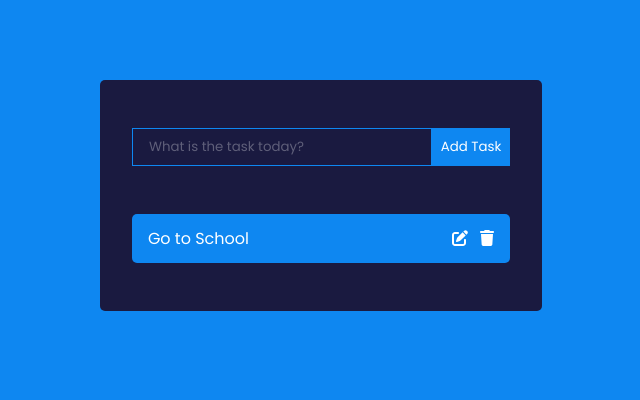
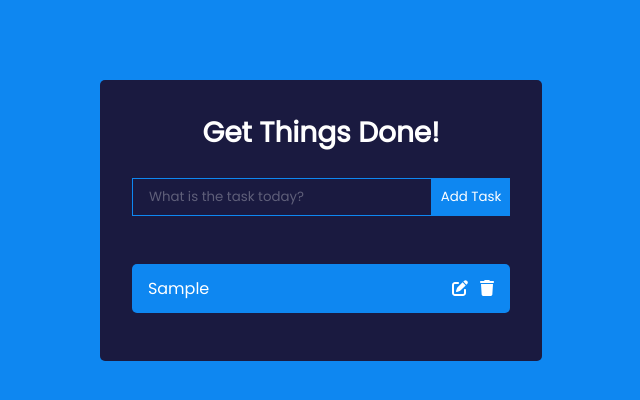
Before and after one commit to rrvillareal23/React-TodoApp, a React (Create React App) app: page / in a window 1280 px wide. Both pictures are taken after typing "Sample" into the empty fields and a click on the button "Add Task". Shown: the top 400 px of the page, without its empty margins (319-959 px from the left). Built offline with nearby package versions, Linux system fonts and the light colour scheme.

Commit message:
Added complete, edit and delete functions

```diff
--- a/src/components/Todo.js
+++ b/src/components/Todo.js
@@ -3,14 +3,19 @@ import React from 'react'
 import { FontAwesomeIcon } from '@fortawesome/react-fontawesome'
 import { faPenToSquare } from '@fortawesome/free-solid-svg-icons'
 import { faTrash } from '@fortawesome/free-solid-svg-icons'
+import { EditTodoForm } from './EditTodoForm'
 
-export const Todo = () => {
+export const Todo = ({task, toggleComplete, deleteTodo, editTodo}) => {
   return (
     <div className='Todo'>
-        <p> Go to School</p>
+        <p onClick={()=> toggleComplete(task.id)} className={`${task.completed ? 'completed':""}`}> {task.task}</p>
         <div>
-            <FontAwesomeIcon icon={faPenToSquare} />
-            <FontAwesomeIcon icon={faTrash} />
+            <FontAwesomeIcon icon={faPenToSquare}
+                onClick={() => editTodo(task.id)}
+            />
+            <FontAwesomeIcon icon={faTrash}
+                onClick={() => deleteTodo(task.id)}
+            />
         </div>
     </div>
   )
--- a/src/components/TodoWrapper.js
+++ b/src/components/TodoWrapper.js
@@ -2,6 +2,7 @@ import React, {useState} from 'react'
 import { TodoForm } from './TodoForm'
 import {v4 as uuidv4} from 'uuid';
 import { Todo } from './Todo';
+import { EditTodoForm } from './EditTodoForm';
 
 uuidv4();
 
@@ -13,10 +14,44 @@ export const TodoWrapper = () => {
         setTodos([...todos, {id: uuidv4(), task: todo, completed: false, isEditing: false}])
         console.log(todos)
     }
+
+    const toggleComplete = id => {
+        setTodos(todos.map(todo => todo.id === id ? {... todo,
+        completed: !todo.completed} : todo))
+    }
+
+    const deleteTodo = id => {
+        setTodos(todos.filter(todo => todo.id !== id))
+    }
+
+    const editTodo = id => {
+        setTodos(todos.map(todo => todo.id === id ? {...
+            todo, isEditing: !todo.isEditing} : todo))
+    }
+
+    const editTask = (task, id) => {
+        setTodos(todos.map(todo => todo.id === id ? {...
+        todo, task, isEditing: !todo.isEditing} : todo))
+    }
+
   return (
     <div className='TodoWrapper'>
+        <h1>Get Things Done!</h1>
         <TodoForm addTodo={addTodo}/>
-        <Todo />
+
+        {todos.map((todo,index) => (
+            todo.isEditing ? (
+                <EditTodoForm editTodo={editTask} task = {todo}/>
+            ): (
+
+                <Todo task={todo} key={index}
+                toggleComplete={toggleComplete}
+                deleteTodo = {deleteTodo}
+                editTodo={editTodo}
+            />
+            )
+
+        ))}
     </div>
   )
 }
```
